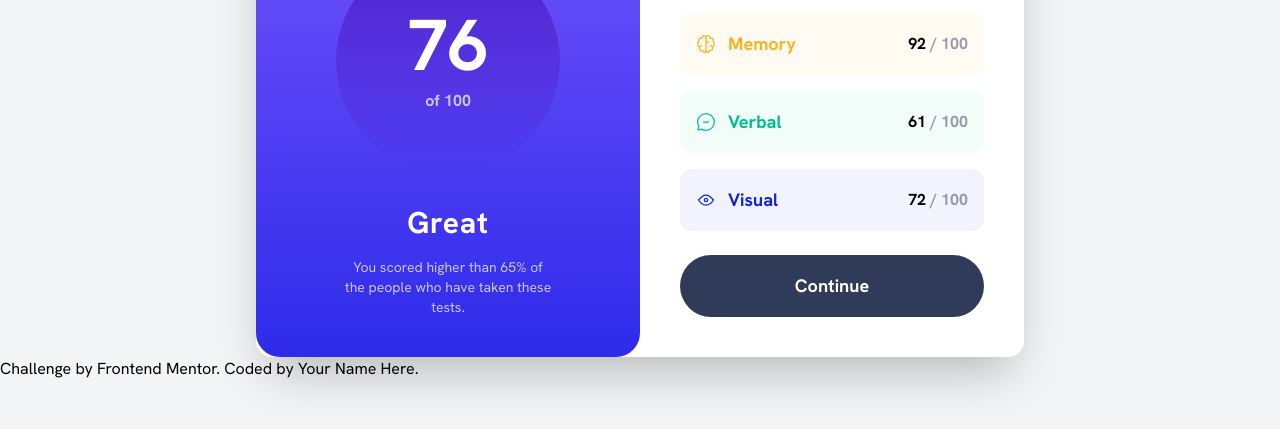
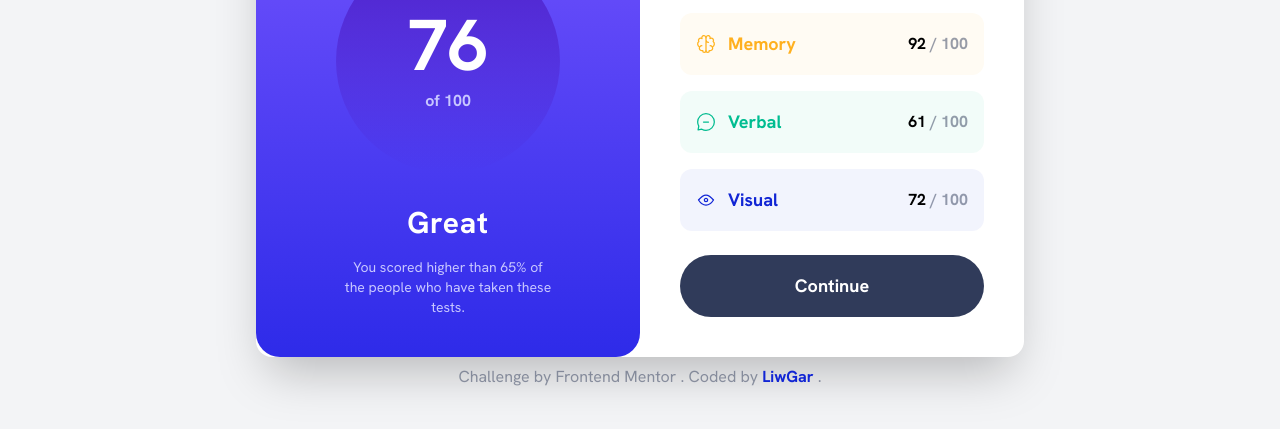
Before and after one commit to LiwGar/003_FM_Result_Summary_Component, a website: page src/index.html in a window 1280 px wide. Shown: the part 295-724 px from the top of the page. Drawn offline with Linux system fonts and the light colour scheme.

Commit message:
Estilos para info/pie de pagina

```diff
--- a/src/index.html
+++ b/src/index.html
@@ -85,9 +85,15 @@
 
   </section>
 
-  <div class="attribution">
-    Challenge by <a href="https://www.frontendmentor.io?ref=challenge" target="_blank">Frontend Mentor</a>.
-    Coded by <a href="#">Your Name Here</a>.
+  <div class="w-[100%] max-w-md mx-auto my-2 text-neutral-DarkGrayBlue/50 text-center">
+    Challenge by
+    <a href="https://www.frontendmentor.io?ref=challenge" target="_blank">
+    Frontend Mentor
+    </a>.
+    Coded by
+    <a href="https://liwgar-portfolio.vercel.app/" class="text-primary-CobaltBlue font-bold">
+      LiwGar
+    </a>.
   </div>
 </body>
 </html>
```
Also changed, not shown: src/css/styles.css.
